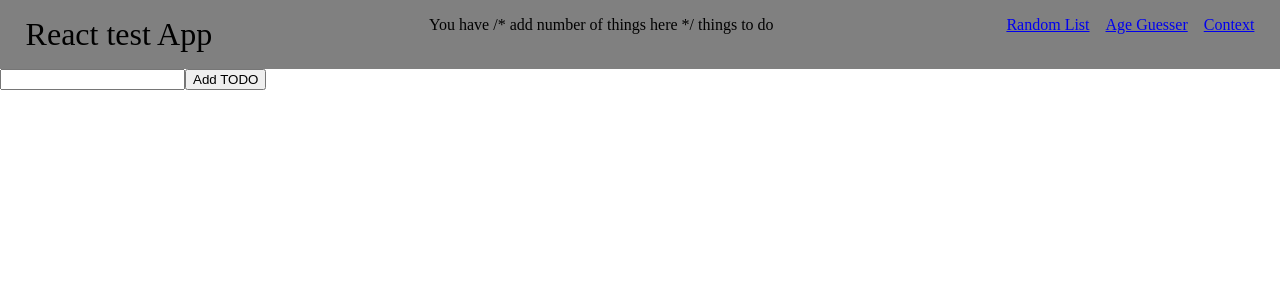
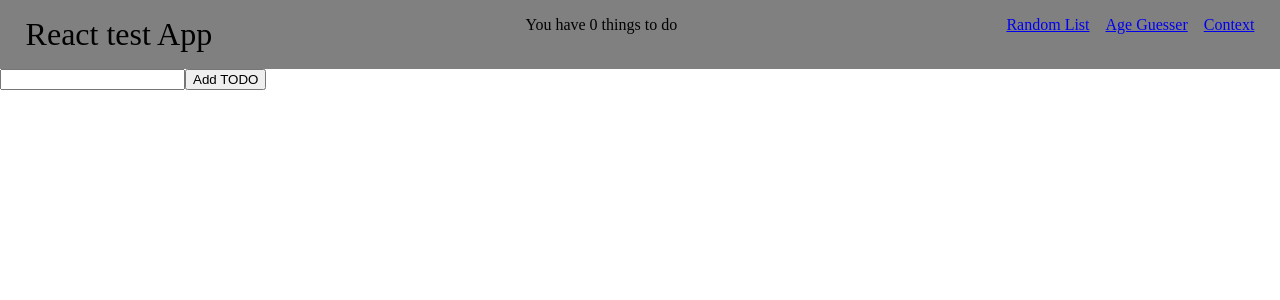
Before and after one commit to dobosalpar/ReactTest, a React (Create React App) app: page /context in a window 1280 px wide. Shown: the top 300 px of the page. Built offline with nearby package versions, Linux system fonts and the light colour scheme; the HTML template or start-up script is replaced by a standard one.

Commit message:
Added todo list

```diff
--- a/src/App.js
+++ b/src/App.js
@@ -39,13 +39,13 @@ const App = () => {
 
   return (
     <BrowserRouter>
-      {/* Add Context provider here */}
+      <TodoContext.Provider value={{ todoList, setTodoList}}>
         <Navigation />
         <Route exact path="/" render={() => <RandomList isLoading={isLoading} list={list} downloadList={downloadList} />} />
         <Route path="/age-guesser" component={AgeGuesser} />
         <Route path="/post/:id" render={() => <PostDetail isLoading={isLoading} list={list} downloadListById={downloadListById} />} />
         <Route path="/context" component={Context} />
-
+      </TodoContext.Provider>
     </BrowserRouter>
   );
 }
--- a/src/Components/Navigation/Navigation.jsx
+++ b/src/Components/Navigation/Navigation.jsx
@@ -1,17 +1,17 @@
-import React from 'react';
+import React, {useContext}  from 'react';
 import { Link } from 'react-router-dom';
-// import context here
+import { TodoContext } from '../../App';
 import './Navigation.css';
 
 const Navigation = () => {
-	// Get the needed values from the context here
+	const { todoList } = useContext(TodoContext);
 	return (
 		<div className="navigation">
 			<div className="navigation__title">
 				React test App
 			</div>
 			<div className="navigation__info">
-				{`You have /* add number of things here */ things to do`}
+				{`You have ${todoList.length} things to do`}
 			</div>
 			<div className="navigation__menu">
 				<Link to="/" className="navigation__menu--element">
--- a/src/Screens/Context/Context.jsx
+++ b/src/Screens/Context/Context.jsx
@@ -1,22 +1,18 @@
-import React, { useState, useCallback } from 'react';
-
+import React, { useState, useCallback, useContext } from 'react';
 import TodoElement from '../../Components/TodoElement/TodoElement';
-// Import the context here
+import { TodoContext } from '../../App';
 
 const Context = () => {
   const [todo, setTodo] = useState('');
-
-  // Get the needed values from the context here
-
+  const {todoList, setTodoList} = useContext(TodoContext);
   const handeAddTodo = useCallback(() => {
     setTodo('');
-    // You should update the todo list here
-  }, []);
+    setTodoList([...todoList, todo]);
+  }, [setTodoList, todo, todoList]);
 
   return (
     <div>
-      {/* Replace the empty array with the todo list */}
-      {[].map((item) => <TodoElement todo={item} />)}
+      {todoList.map((item) => <TodoElement todo={item} />)}
       <input type="text" value={todo} onChange={e => setTodo(e.target.value)} />
       <button onClick={handeAddTodo}>Add TODO</button>
     </div>
```
